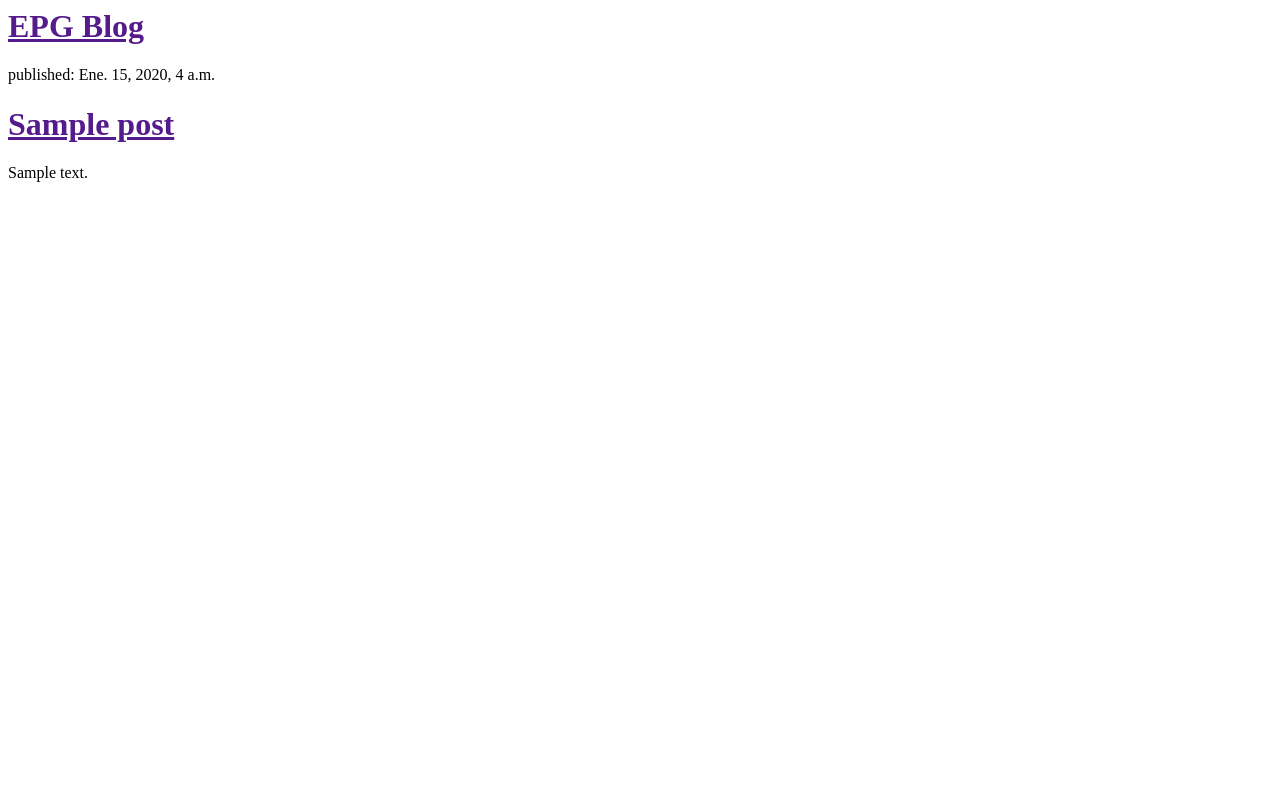
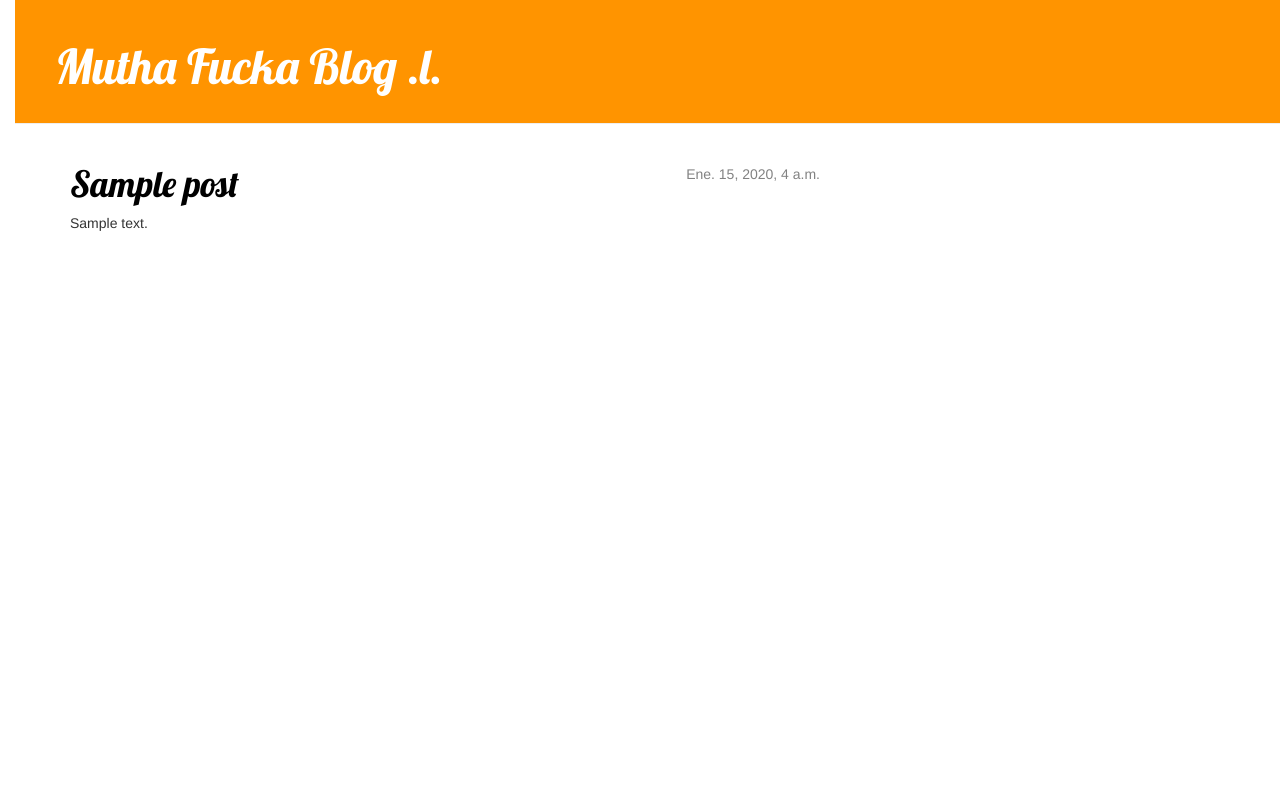
Before and after one commit to EliudPeralta/my-first-blog, a Django app: template blog/templates/blog/post_list.html in a window 1280 px wide. Run offline with Django 3.2, Linux system fonts and the light colour scheme; the template is opened without the code that fills it: values that come from a table or form of the project are taken from there, others are empty; tables that the repository leaves empty hold one stand-in row (values such as "Sample post"); some libraries are stand-ins or nearby versions.

Commit message:
Modified templates with bootstrap.

```diff
--- /dev/null
+++ b/blog/static/css/blog.css
@@ -0,0 +1,60 @@
+h1 a {
+    color: #FCA205;
+}
+
+body {
+    padding-left: 15px;
+}
+
+h1 a {
+    color: #FCA205;
+    font-family: 'Lobster';
+}
+
+.page-header {
+        background-color: #ff9400;
+        margin-top: 0;
+        padding: 20px 20px 20px 40px;
+    }
+
+    .page-header h1, .page-header h1 a, .page-header h1 a:visited, .page-header h1 a:active {
+        color: #ffffff;
+        font-size: 36pt;
+        text-decoration: none;
+    }
+
+    .content {
+        margin-left: 40px;
+    }
+
+    h1, h2, h3, h4 {
+        font-family: 'Lobster', cursive;
+    }
+
+    .date {
+        float: right;
+        color: #828282;
+    }
+
+    .save {
+        float: right;
+    }
+
+.post-form textarea, .post-form input {
+    width: 100%;
+}
+
+.top-menu, .top-menu:hover, .top-menu:visited {
+    color: #ffffff;
+    float: right;
+    font-size: 26pt;
+    margin-right: 20px;
+}
+
+.post {
+    margin-bottom: 70px;
+}
+
+.post h1 a, .post h1 a:visited {
+    color: #000000;
+}
--- a/blog/templates/blog/post_list.html
+++ b/blog/templates/blog/post_list.html
@@ -1,18 +1,32 @@
+{% load staticfiles %}
     <html>
         <head>
-            <title>Eliud Peralta blog</title>
+            <title>My Mutha Fucka Blog</title>
+            <link rel="stylesheet" href="//maxcdn.bootstrapcdn.com/bootstrap/3.2.0/css/bootstrap.min.css">
+            <link rel="stylesheet" href="//maxcdn.bootstrapcdn.com/bootstrap/3.2.0/css/bootstrap-theme.min.css">
+            <link rel="stylesheet" href="{% static 'css/blog.css' %}">
+            <link href="http://fonts.googleapis.com/css?family=Lobster&subset=latin,latin-ext" rel="stylesheet" type="text/css">
+
         </head>
         <body>
-            <div>
-                <h1><a href="">EPG Blog</a></h1>
+            <div class="page-header">
+                <h1><a href="/">Mutha Fucka Blog .l.</a></h1>
             </div>
 
+            <div class="content container">
+        		<div class="row">
+            		<div class="col-md-8">
                 		{% for post in posts %}
-        	<div>
-            	<p>published: {{ post.published_date }}</p>
+                    		<div class="post">
+                        		<div class="date">
+                            		{{ post.published_date }}
+                        		</div>
                         		<h1><a href="">{{ post.title }}</a></h1>
                         		<p>{{ post.text|linebreaks }}</p>
                     		</div>
                 		{% endfor %}
+            		</div>
+        		</div>
+    		</div>
         </body>
     </html>
```
Lines whose indentation alone changed are shown as unchanged.
